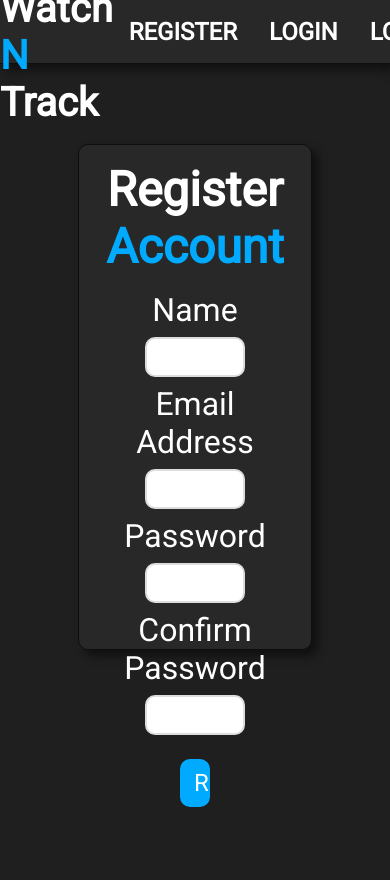
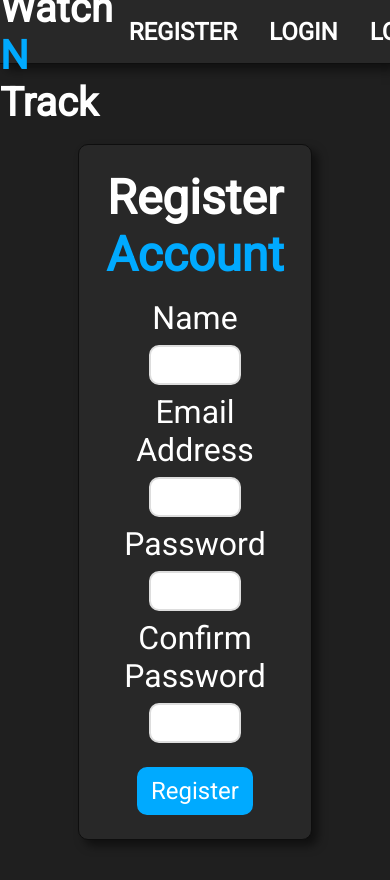
Before and after one commit to cburnjohnson/watch-n-track, a React (Create React App) app in the folder client/: page /register in a window 390 px wide. Shown: the top 880 px of the page. Before the commit the page ends 844 px from the top, so only its background shows below. Built offline with nearby package versions, Linux system fonts and the light colour scheme.

Commit message:
MORE RESPONSIVE

```diff
--- a/client/src/style.css
+++ b/client/src/style.css
@@ -219,10 +219,9 @@ nav ul li a:hover {
 /* Register & Login */
 .form-container {
     width: 60vw;
-    height: 60vh;
     margin: 5rem auto;
     text-align: center;
-    padding: 1rem;
+    padding: 1.5rem;
     border-radius: 10px;
     background-color: #282828;
     border: 1px solid #0e0e0e;
@@ -266,7 +265,6 @@ nav ul li a:hover {
     font-size: 1.5rem;
     padding: 0.5rem 0.75rem;
     margin-top: 1rem;
-    width: 15%;
     background-color: #00aaff;
     border: none;
     color: #fff;
```
